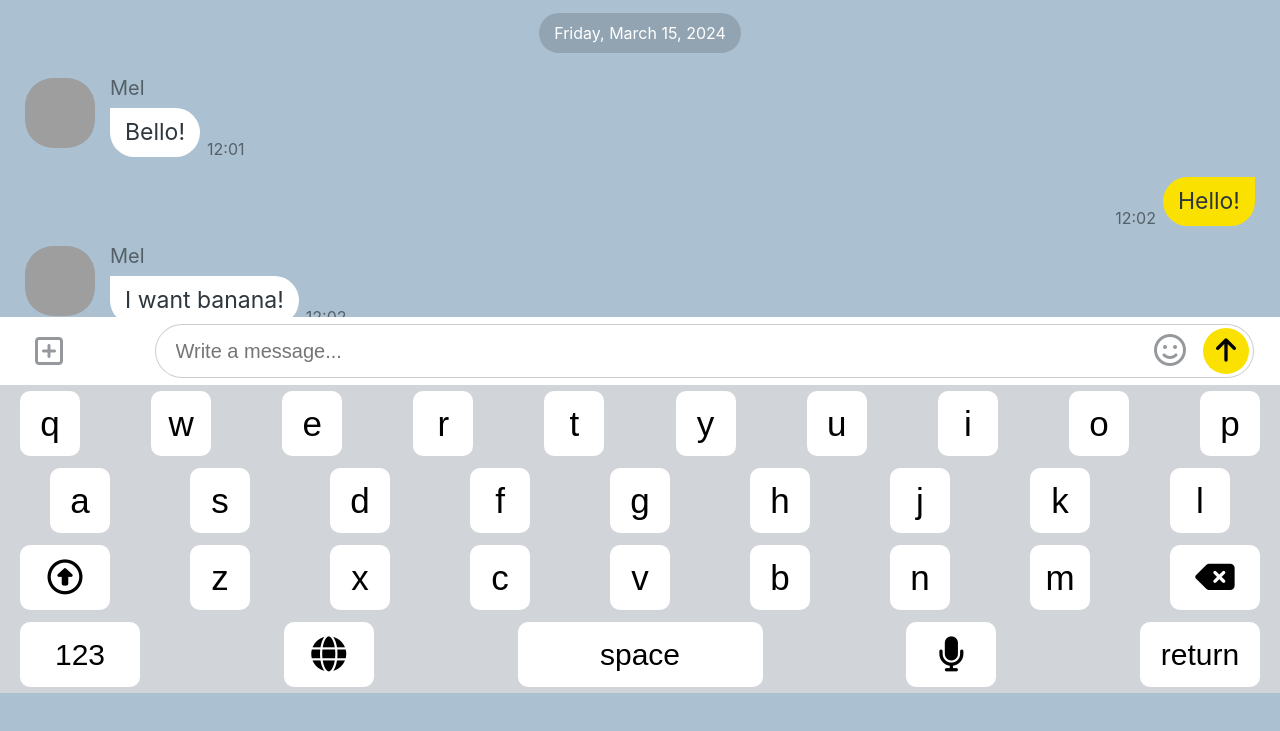
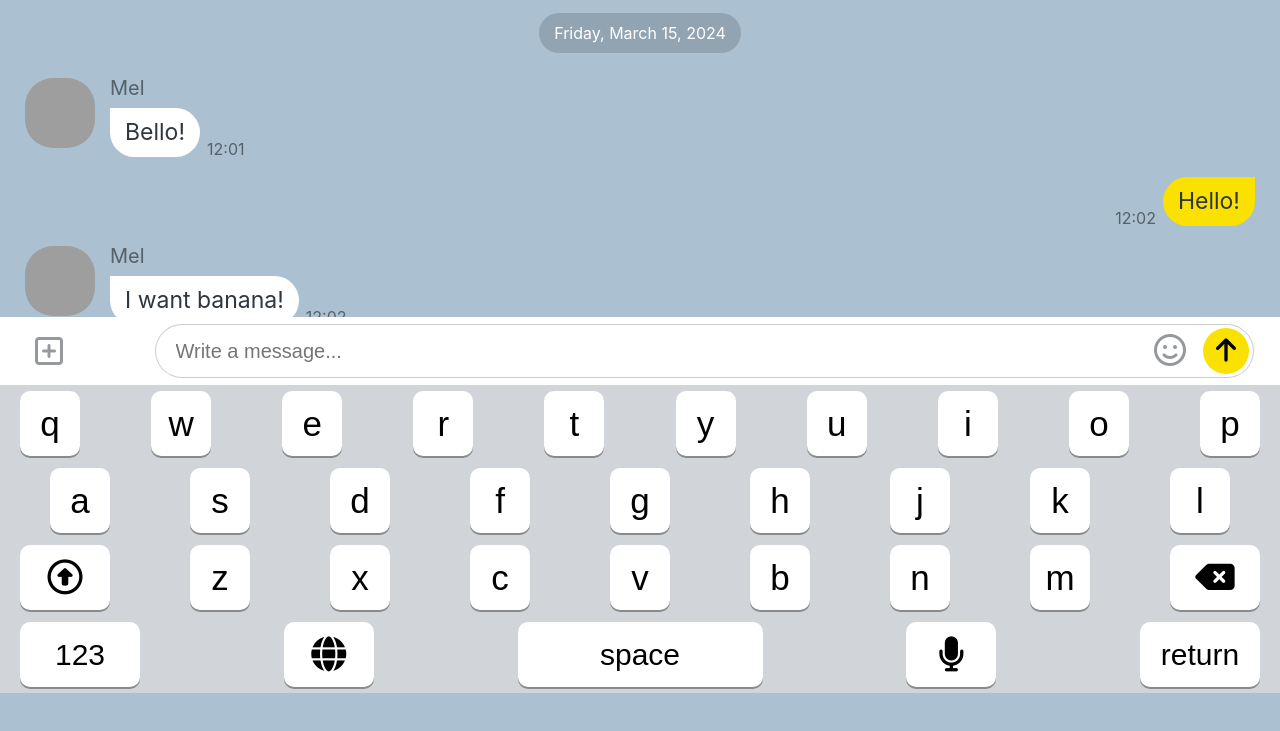
Before and after one commit to baejii/kokoa-clone-2024, a plain HTML site: page chat.html in a window 1280 px wide. Shown: the part 107-838 px from the top of the page. Drawn offline with Linux system fonts and the light colour scheme; grey boxes are pictures that could not be loaded.

Commit message:
Update chat.css

```diff
--- a/css/screens/chat.css
+++ b/css/screens/chat.css
@@ -154,6 +154,7 @@
     border-radius: 10px;
     background-color: white;
     border: none;
+    box-shadow: 0px 2px 0px #888A8D;
 }
 .keyboard__row .keyboard__btn-icon {
     width: 90px;
```
